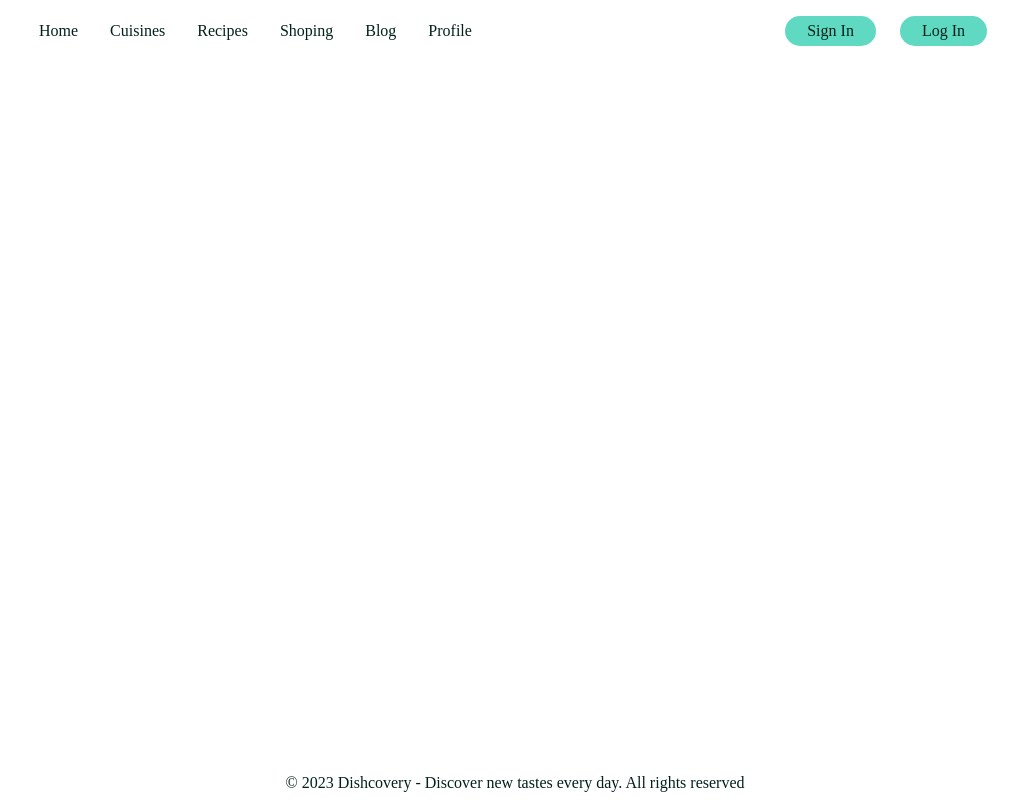
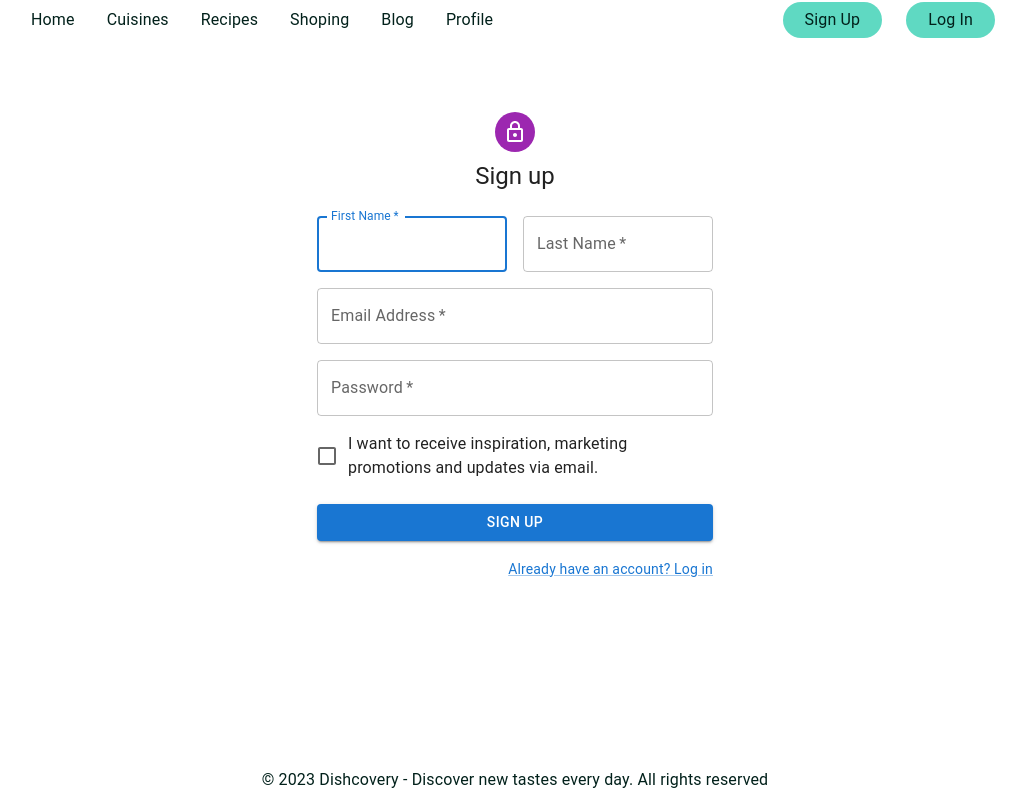
Before and after one commit to idejaferati/RecipeSharing_FrontEnd, a React (Create React App) app: page /signup in a window 1280 px wide. Shown: the whole page, without its empty margins (125-1151 px from the left). Built offline with nearby package versions, Linux system fonts and the light colour scheme.

Commit message:
create login and signup

```diff
--- a/package.json
+++ b/package.json
@@ -3,9 +3,11 @@
   "version": "0.1.0",
   "private": true,
   "dependencies": {
+    "@emotion/react": "^11.10.6",
+    "@emotion/styled": "^11.10.6",
     "@mui/icons-material": "^5.11.11",
-    "@mui/material": "^5.11.15",
-    "@mui/styled-engine-sc": "^5.11.11",
+    "@mui/material": "^5.12.1",
+    "@mui/styled-engine-sc": "^5.12.0",
     "@testing-library/jest-dom": "^5.16.5",
     "@testing-library/react": "^13.4.0",
     "@testing-library/user-event": "^13.5.0",
--- a/src/App.js
+++ b/src/App.js
@@ -8,6 +8,8 @@
 import Profile from "./pages/profile";
 import Recipes from "./pages/recipes";
 import Shoping from "./pages/shoping";
+import Login from "./pages/login";
+import SignUp from "./pages/signup";
 import Footer from "./components/footer";
 
 function App() {
@@ -21,6 +23,8 @@
         <Route path="/recipes" element={<Recipes />} />
         <Route path="/blog" element={<Blog />} />
         <Route path="/shoping" element={<Shoping />} />
+        <Route path="/login" exact element={<Login />} />
+        <Route path="/signup" exact element={<SignUp />} />
       </Routes>
       <Footer />
     </Router>
--- a/src/components/navbar/index.js
+++ b/src/components/navbar/index.js
@@ -1,4 +1,4 @@
-import React from 'react';
+import React from "react";
 import {
   Nav,
   NavLink,
@@ -6,7 +6,7 @@
   NavMenu,
   NavBtn,
   NavBtnLink,
-} from './navbarElements';
+} from "./navbarElements";
 
 const Navbar = () => {
   return (
@@ -14,30 +14,30 @@
       <Nav>
         <Bars />
         <NavMenu>
-				<NavLink to='/' activeStyle>
+          <NavLink to="/" activeStyle>
             Home
           </NavLink>
-					<NavLink to='/cuisines' activeStyle>
+          <NavLink to="/cuisines" activeStyle>
             Cuisines
           </NavLink>
-					<NavLink to='/recipes' activeStyle>
+          <NavLink to="/recipes" activeStyle>
             Recipes
           </NavLink>
-					<NavLink to='/shoping' activeStyle>
+          <NavLink to="/shoping" activeStyle>
             Shoping
           </NavLink>
-					<NavLink to='/blog' activeStyle>
+          <NavLink to="/blog" activeStyle>
             Blog
           </NavLink>
-					<NavLink to='/profile' activeStyle>
+          <NavLink to="/profile" activeStyle>
             Profile
           </NavLink>
           {/* Second Nav */}
           {/* <NavBtnLink to='/sign-in'>Sign In</NavBtnLink> */}
         </NavMenu>
         <NavBtn>
-					<NavBtnLink to='/signin'>Sign In</NavBtnLink>
-					<NavBtnLink to='/login'>Log In</NavBtnLink>
+          <NavBtnLink to="/signup">Sign Up</NavBtnLink>
+          <NavBtnLink to="/login">Log In</NavBtnLink>
         </NavBtn>
       </Nav>
     </>
--- /dev/null
+++ b/src/pages/login.js
@@ -0,0 +1,98 @@
+import * as React from "react";
+import Avatar from "@mui/material/Avatar";
+import Button from "@mui/material/Button";
+import CssBaseline from "@mui/material/CssBaseline";
+import TextField from "@mui/material/TextField";
+import FormControlLabel from "@mui/material/FormControlLabel";
+import Checkbox from "@mui/material/Checkbox";
+import Link from "@mui/material/Link";
+import Grid from "@mui/material/Grid";
+import Box from "@mui/material/Box";
+import LockOutlinedIcon from "@mui/icons-material/LockOutlined";
+import Typography from "@mui/material/Typography";
+import Container from "@mui/material/Container";
+import { createTheme, ThemeProvider } from "@mui/material/styles";
+
+const theme = createTheme();
+
+export default function Login() {
+  const handleSubmit = (event) => {
+    event.preventDefault();
+    const data = new FormData(event.currentTarget);
+    console.log({
+      email: data.get("email"),
+      password: data.get("password"),
+    });
+  };
+
+  return (
+    <ThemeProvider theme={theme}>
+      <Container component="main" maxWidth="xs">
+        <CssBaseline />
+        <Box
+          sx={{
+            marginTop: 8,
+            display: "flex",
+            flexDirection: "column",
+            alignItems: "center",
+          }}>
+          <Avatar sx={{ m: 1, bgcolor: "secondary.main" }}>
+            <LockOutlinedIcon />
+          </Avatar>
+          <Typography component="h1" variant="h5">
+            Login
+          </Typography>
+          <Box
+            component="form"
+            onSubmit={handleSubmit}
+            noValidate
+            sx={{ mt: 1 }}>
+            <TextField
+              margin="normal"
+              required
+              fullWidth
+              id="email"
+              label="Email Address"
+              name="email"
+              autoComplete="email"
+              autoFocus
+            />
+            <TextField
+              margin="normal"
+              required
+              fullWidth
+              name="password"
+              label="Password"
+              type="password"
+              id="password"
+              autoComplete="current-password"
+            />
+            <FormControlLabel
+              control={<Checkbox value="remember" color="primary" />}
+              label="Remember me"
+            />
+            <Button
+              type="submit"
+              fullWidth
+              variant="contained"
+              sx={{ mt: 3, mb: 2 }}>
+              Login
+            </Button>
+            <Grid container>
+              <Grid item xs>
+                <Link href="#" variant="body2">
+                  Forgot password?
+                </Link>
+              </Grid>
+              <Grid item>
+                <Link href="#" variant="body2">
+                  {"Don't have an account? Sign Up"}
+                </Link>
+              </Grid>
+            </Grid>
+          </Box>
+        </Box>
+      </Container>
+    </ThemeProvider>
+  );
+}
--- /dev/null
+++ b/src/pages/signup.js
@@ -0,0 +1,121 @@
+import * as React from "react";
+import Avatar from "@mui/material/Avatar";
+import Button from "@mui/material/Button";
+import CssBaseline from "@mui/material/CssBaseline";
+import TextField from "@mui/material/TextField";
+import FormControlLabel from "@mui/material/FormControlLabel";
+import Checkbox from "@mui/material/Checkbox";
+import Link from "@mui/material/Link";
+import Grid from "@mui/material/Grid";
+import Box from "@mui/material/Box";
+import LockOutlinedIcon from "@mui/icons-material/LockOutlined";
+import Typography from "@mui/material/Typography";
+import Container from "@mui/material/Container";
+import { createTheme, ThemeProvider } from "@mui/material/styles";
+
+const theme = createTheme();
+
+export default function SignUp() {
+  const handleSubmit = (event) => {
+    event.preventDefault();
+    const data = new FormData(event.currentTarget);
+    console.log({
+      email: data.get("email"),
+      password: data.get("password"),
+    });
+  };
+
+  return (
+    <ThemeProvider theme={theme}>
+      <Container component="main" maxWidth="xs">
+        <CssBaseline />
+        <Box
+          sx={{
+            marginTop: 8,
+            display: "flex",
+            flexDirection: "column",
+            alignItems: "center",
+          }}>
+          <Avatar sx={{ m: 1, bgcolor: "secondary.main" }}>
+            <LockOutlinedIcon />
+          </Avatar>
+          <Typography component="h1" variant="h5">
+            Sign up
+          </Typography>
+          <Box
+            component="form"
+            noValidate
+            onSubmit={handleSubmit}
+            sx={{ mt: 3 }}>
+            <Grid container spacing={2}>
+              <Grid item xs={12} sm={6}>
+                <TextField
+                  autoComplete="given-name"
+                  name="firstName"
+                  required
+                  fullWidth
+                  id="firstName"
+                  label="First Name"
+                  autoFocus
+                />
+              </Grid>
+              <Grid item xs={12} sm={6}>
+                <TextField
+                  required
+                  fullWidth
+                  id="lastName"
+                  label="Last Name"
+                  name="lastName"
+                  autoComplete="family-name"
+                />
+              </Grid>
+              <Grid item xs={12}>
+                <TextField
+                  required
+                  fullWidth
+                  id="email"
+                  label="Email Address"
+                  name="email"
+                  autoComplete="email"
+                />
+              </Grid>
+              <Grid item xs={12}>
+                <TextField
+                  required
+                  fullWidth
+                  name="password"
+                  label="Password"
+                  type="password"
+                  id="password"
+                  autoComplete="new-password"
+                />
+              </Grid>
+              <Grid item xs={12}>
+                <FormControlLabel
+                  control={
+                    <Checkbox value="allowExtraEmails" color="primary" />
+                  }
+                  label="I want to receive inspiration, marketing promotions and updates via email."
+                />
+              </Grid>
+            </Grid>
+            <Button
+              type="submit"
+              fullWidth
+              variant="contained"
+              sx={{ mt: 3, mb: 2 }}>
+              Sign Up
+            </Button>
+            <Grid container justifyContent="flex-end">
+              <Grid item>
+                <Link href="#" variant="body2">
+                  Already have an account? Log in
+                </Link>
+              </Grid>
+            </Grid>
+          </Box>
+        </Box>
+      </Container>
+    </ThemeProvider>
+  );
+}
```
Also changed, not shown: 2 other files (tests, documents, lock files or other folders). Lines whose indentation alone changed are shown as unchanged.
